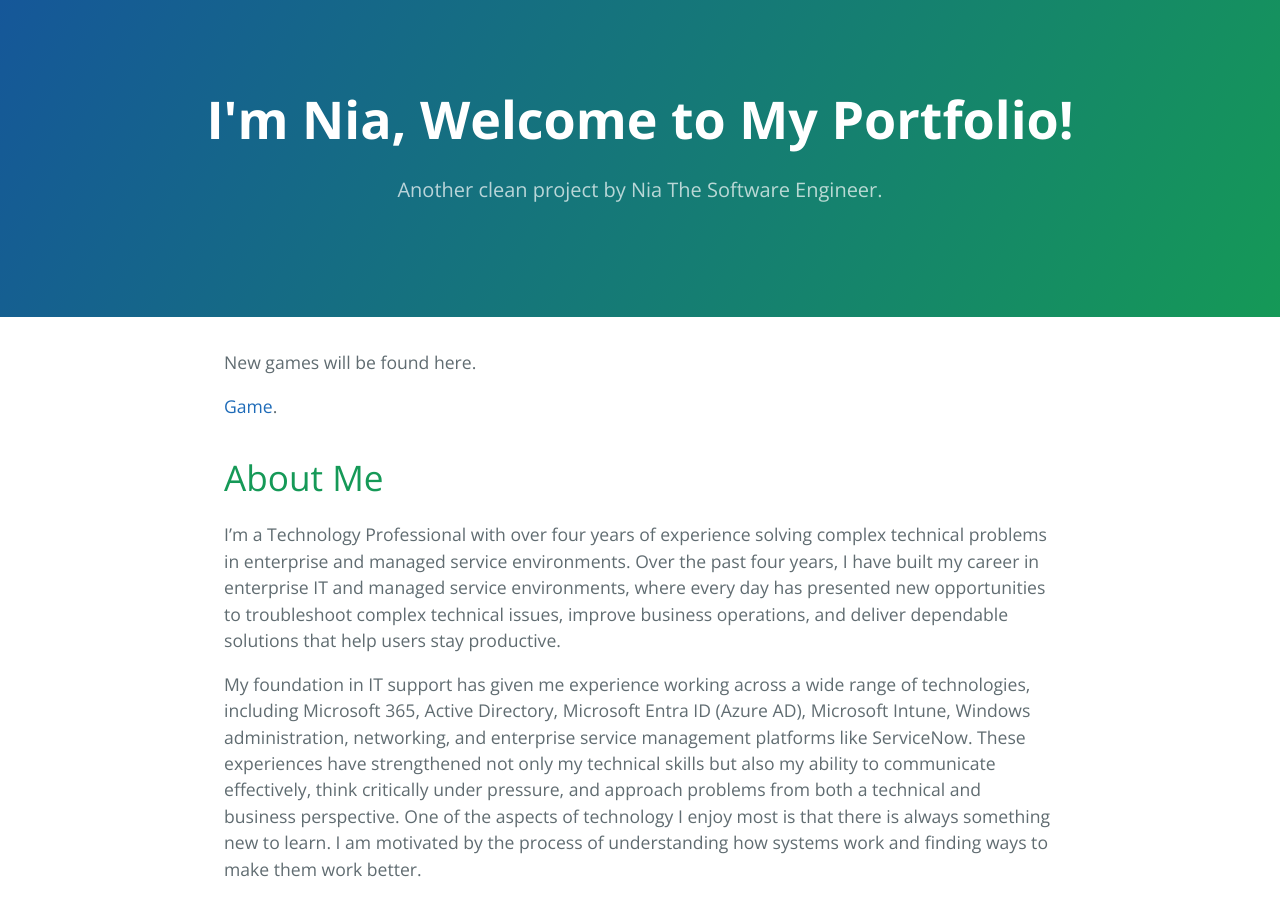
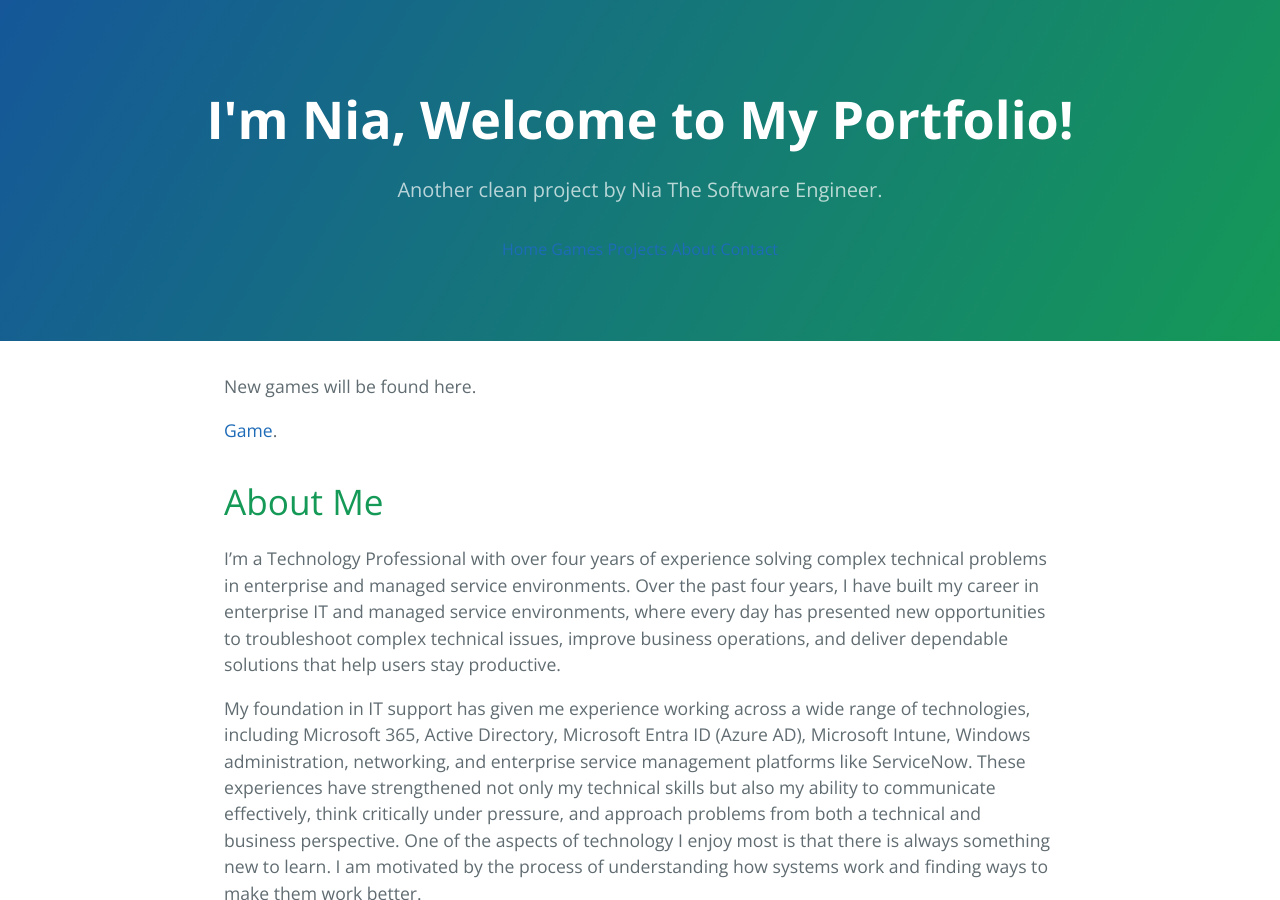
Before and after one commit to NiaGrayson/NiaTheSoftwareEngineer.github.io, a Jekyll site: the page built from index.md, in a window 1280 px wide and 900 px high. Built offline with Jekyll 4.4.1, drawn with Linux system fonts in a browser that asks for light colours.

Commit message:
Add navigation bar to default layout
Added a navigation bar with links to Home, Games, Projects, About, and Contact pages.

```diff
--- a/_layouts/default.html
+++ b/_layouts/default.html
@@ -12,25 +12,70 @@
     <link rel="stylesheet" href="{{ '/assets/css/style.css?v=' | append: site.github.build_revision | relative_url }}">
     {% include head-custom.html %}
   </head>
+
   <body>
     <a id="skip-to-content" href="#content">Skip to the content.</a>
 
     <header class="page-header" role="banner">
-      <h1 class="project-name">{{ page.title | default: site.title | default: site.github.repository_name }}</h1>
-      <h2 class="project-tagline">{{ page.description | default: site.description | default: site.github.project_tagline }}</h2>
-           <script async src="https://pagead2.googlesyndication.com/pagead/js/adsbygoogle.js?client=ca-pub-8416492052954785"
-     crossorigin="anonymous"></script>
+
+      <h1 class="project-name">
+        {{ page.title | default: site.title | default: site.github.repository_name }}
+      </h1>
+
+      <h2 class="project-tagline">
+        {{ page.description | default: site.description | default: site.github.project_tagline }}
+      </h2>
+
+      <script async src="https://pagead2.googlesyndication.com/pagead/js/adsbygoogle.js?client=ca-pub-8416492052954785"
+      crossorigin="anonymous"></script>
+
+      <!-- Navigation Bar -->
+      <nav class="main-nav">
+
+        <a href="{{ '/' | relative_url }}">Home</a>
+
+        <a href="{{ '/Game-page.html' | relative_url }}">Games</a>
+
+        <a href="{{ '/projects.html' | relative_url }}">Projects</a>
+
+        <a href="{{ '/about.html' | relative_url }}">About</a>
+
+        <a href="{{ '/contact.html' | relative_url }}">Contact</a>
+
+      </nav>
+
     </header>
 
+
     <main id="content" class="main-content" role="main">
+
       {{ content }}
 
+
       <footer class="site-footer">
+
         {% if site.github.is_project_page %}
-          <span class="site-footer-owner"><a href="{{ site.github.repository_url }}">{{ site.github.repository_name }}</a> is maintained by <a href="{{ site.github.owner_url }}">{{ site.github.owner_name }}</a>.</span>
+          <span class="site-footer-owner">
+            <a href="{{ site.github.repository_url }}">
+              {{ site.github.repository_name }}
+            </a>
+            is maintained by
+            <a href="{{ site.github.owner_url }}">
+              {{ site.github.owner_name }}
+            </a>.
+          </span>
         {% endif %}
-        <span class="site-footer-credits">This page was generated by <a href="https://pages.github.com">GitHub Pages</a>.</span>
-            </footer>
+
+        <span class="site-footer-credits">
+          This page was generated by
+          <a href="https://pages.github.com">
+            GitHub Pages
+          </a>.
+        </span>
+
+      </footer>
+
     </main>
+
   </body>
 </html>
```
